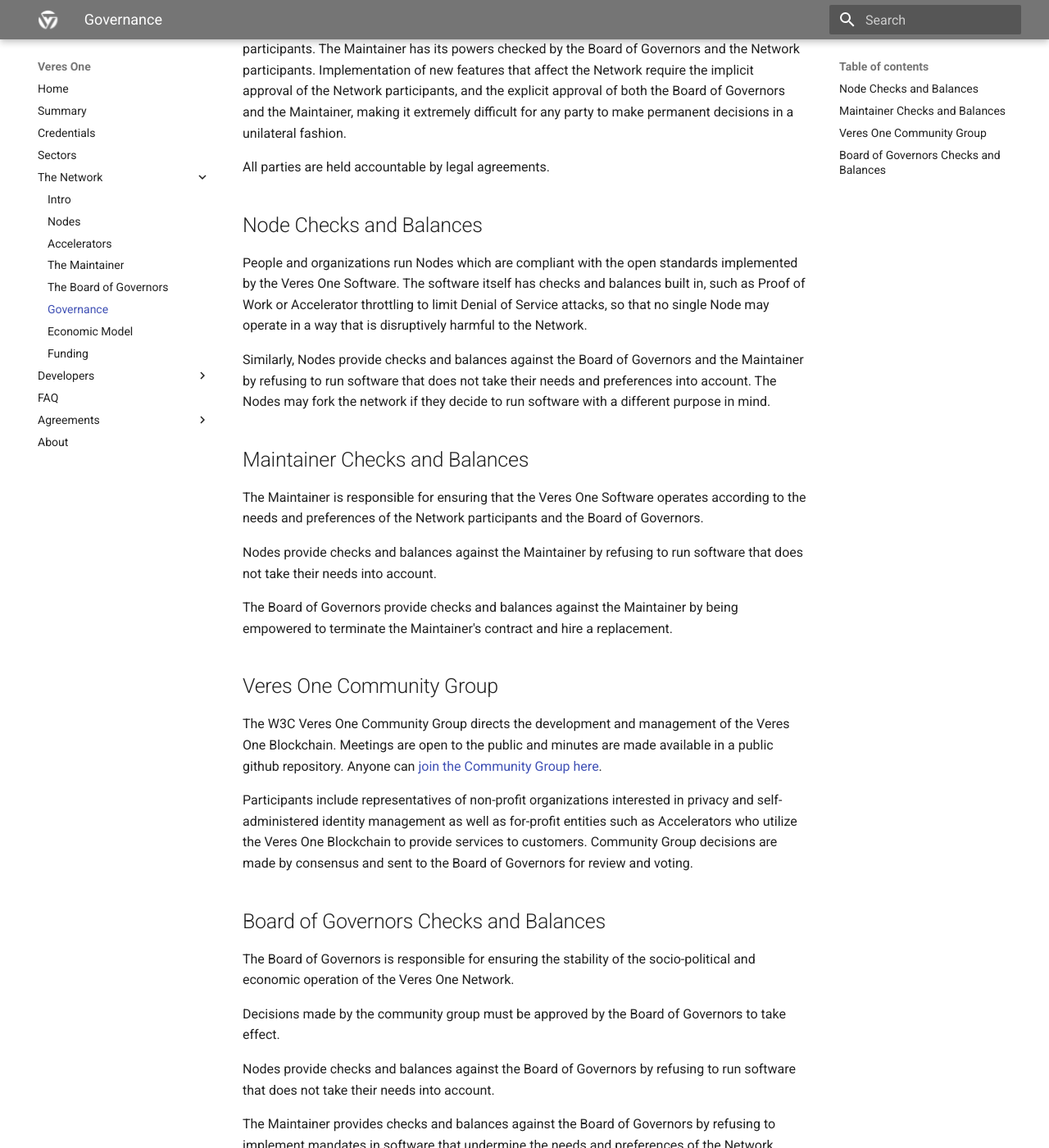
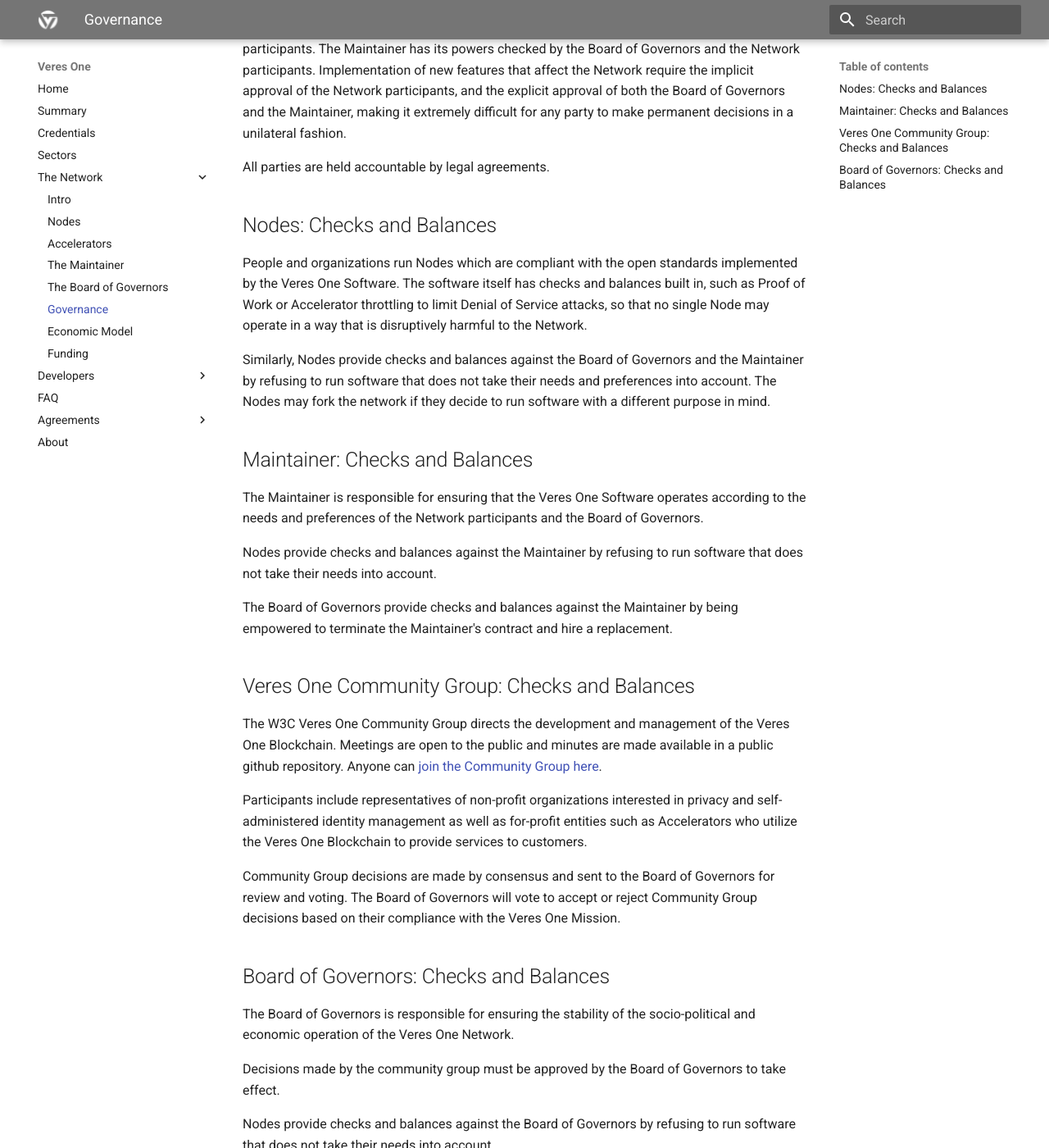
Before and after one commit to veres-one/docs.veres.one, an MkDocs documentation site: the page built from docs/network/governance.md, in a window 1280 px wide and 1400 px high, scrolled down 442 px. Shown: the whole window at 82% size. Built offline with MkDocs 1.6.1 and Material for MkDocs 9.7.7, drawn with Linux system fonts in a browser that asks for light colours; old or Windows-style settings are respelled for this version of MkDocs.

Commit message:
Clean up governance copy and rename entities.

```diff
--- a/docs/network/governance.md
+++ b/docs/network/governance.md
@@ -26,7 +26,7 @@ unilateral fashion.
 
 All parties are held accountable by legal agreements.
 
-## Node Checks and Balances
+## Nodes: Checks and Balances
 
 People and organizations run Nodes which are compliant with the open standards
 implemented by the Veres One Software. The software itself has
@@ -39,7 +39,7 @@ the Maintainer by refusing to run software that does not take their needs and
 preferences into account. The Nodes may fork the network if they decide to
 run software with a different purpose in mind.
 
-## Maintainer Checks and Balances
+## Maintainer: Checks and Balances
 
 The Maintainer is responsible for ensuring that the Veres One Software operates
 according to the needs and preferences of the Network participants and the
@@ -52,7 +52,7 @@ The Board of Governors provide checks and balances against the Maintainer by
 being empowered to terminate the Maintainer's contract and hire a
 replacement.
 
-## Veres One Community Group
+## Veres One Community Group: Checks and Balances
 
 The W3C Veres One Community Group directs the development and management of
 the Veres One Blockchain. Meetings are open to the public and minutes are
@@ -62,10 +62,14 @@ can [join the Community Group here](https://www.w3.org/community/veres-one/).
 Participants include representatives of non-profit organizations interested
 in privacy and self-administered identity management as well as for-profit
 entities such as Accelerators who utilize the Veres One Blockchain to provide
-services to customers. Community Group decisions are made by consensus and sent
-to the Board of Governors for review and voting.
+services to customers.
 
-## Board of Governors Checks and Balances
+Community Group decisions are made by consensus and sent
+to the Board of Governors for review and voting. The Board of Governors will
+vote to accept or reject Community Group decisions based on their compliance
+with the Veres One Mission.
+
+## Board of Governors: Checks and Balances
 
 The Board of Governors is responsible for ensuring the stability of the
 socio-political and economic operation of the Veres One Network.
```
Also changed, not shown: docs/network/governors.md (+2 -2 lines), docs/network/index.md (+1 -1 lines).
